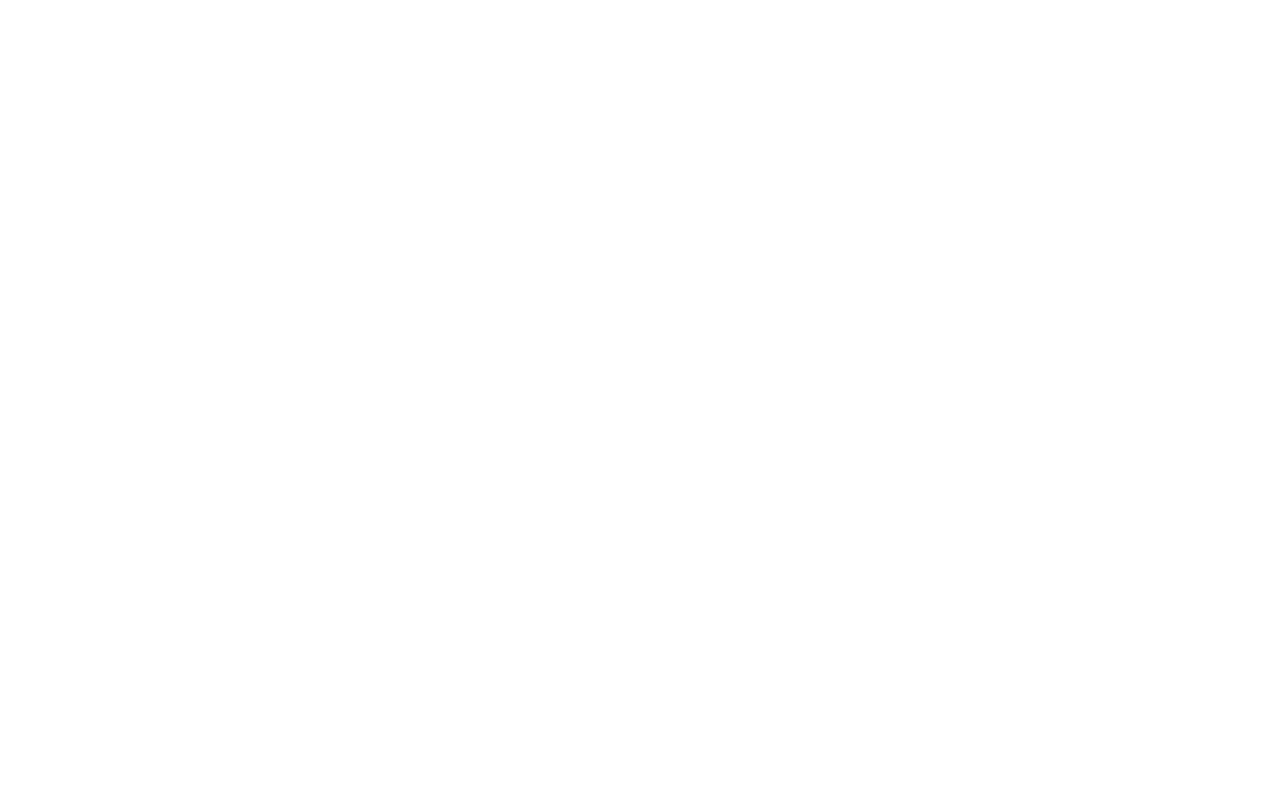
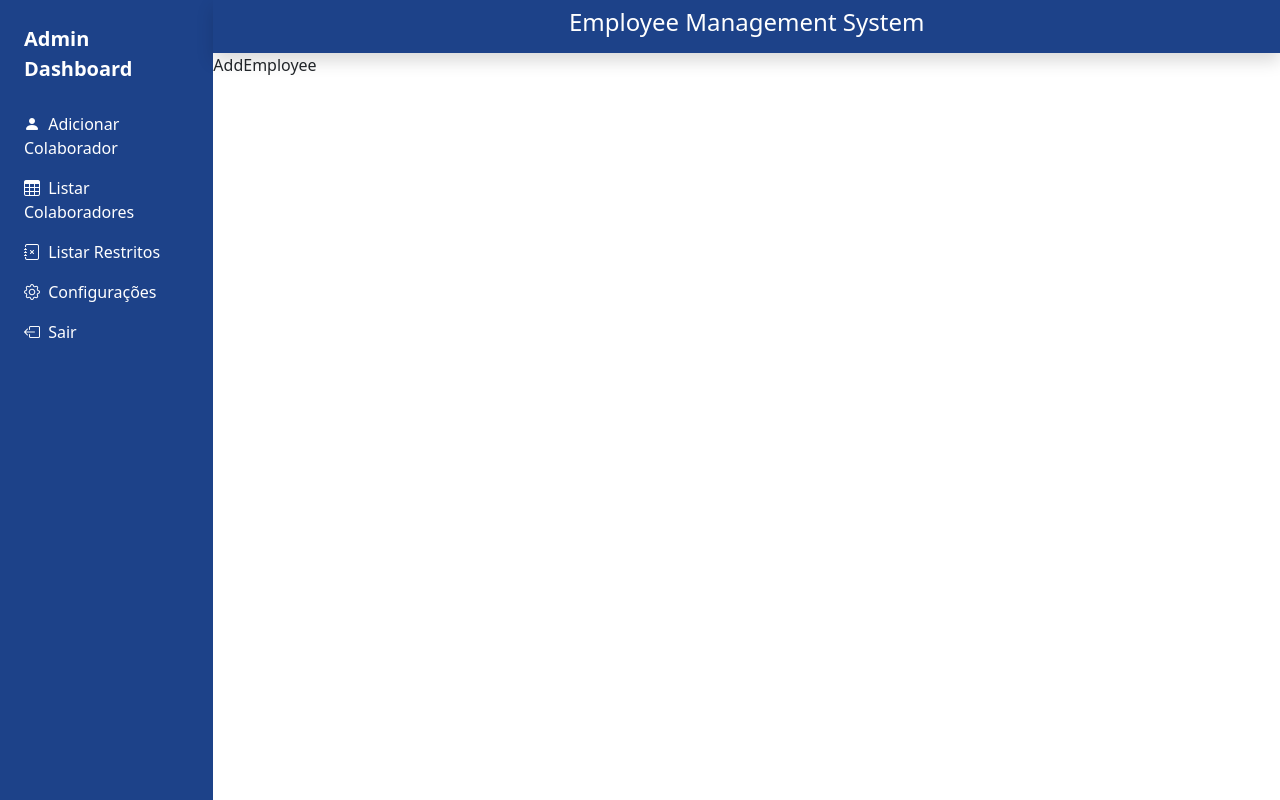
Before and after one commit to Kzagrande/MyEmployee, a React (Vite) app in the folder frontend/: page /dashboard/addemployee in a window 1280 px wide. Before the commit this address had no page. Built offline with nearby package versions, Linux system fonts and the light colour scheme; no server answers.

Commit message:
feat: dev-sidebar

```diff
--- a/frontend/src/App.jsx
+++ b/frontend/src/App.jsx
@@ -3,14 +3,27 @@
 import Login from './components/Login'
 import {BrowserRouter,Routes,Route} from 'react-router-dom'
 import Dashboard from './components/Dashboard'
+import Home from './components/Home'
+import AddEmployee from './components/AddEmployee'
+import ListEmployee from './components/ListEmployee'
+import RestrictEmployee from './components/RestrictEmployee'
+import Settings from './components/Settings'
 
 function App() {
 
   return (
     <BrowserRouter>
     <Routes>
-      <Route path='adminlogin' element={<Login/>}></Route>
-      <Route path='dashboard' element={<Dashboard/>}></Route>
+      <Route path='/adminlogin' element={<Login/>}></Route>
+      <Route path='/dashboard' element={<Dashboard/>}>
+      <Route path='' element={<Home/>}></Route>
+      <Route path='/dashboard/addemployee' element={<AddEmployee/>}></Route>
+      <Route path='/dashboard/listemployee' element={<ListEmployee/>}></Route>
+      <Route path='/dashboard/restrictlist' element={<RestrictEmployee/>}></Route>
+      <Route path='/dashboard/settings' element={<Settings/>}></Route>
+
+      </Route>
+
     </Routes>
     </BrowserRouter>
 
--- /dev/null
+++ b/frontend/src/components/AddEmployee.jsx
@@ -0,0 +1,9 @@
+import React from 'react'
+
+function AddEmployee() {
+  return (
+    <div>AddEmployee</div>
+  )
+}
+
+export default AddEmployee
--- a/frontend/src/components/Dashboard.jsx
+++ b/frontend/src/components/Dashboard.jsx
@@ -1,9 +1,74 @@
-import React from 'react'
+import React, { useEffect } from 'react'
+import 'bootstrap-icons/font/bootstrap-icons.css'
+import { Link, Outlet, useNavigate } from 'react-router-dom'
+import axios from 'axios'
 
 function Dashboard() {
-  return (
-    <div>Dashboard</div>
-  )
+	const navigate = useNavigate()
+	axios.defaults.withCredentials = true;
+	useEffect(()=>{
+		axios.get('http://localhost:8081/dashboard')
+		.then(res => {
+			if(res.data.Status === "Success") {
+				if(res.data.role === "admin") {
+					navigate('/');
+				} else {
+					const id = res.data.id;
+					navigate('/employeedetail/'+id)
+				}
+			} else {
+				navigate('/start')
+			}
+		})
+	}, [])
+
+	const handleLogout = () => {
+		axios.get('http://localhost:8081/logout')
+		.then(res => {
+			navigate('/start')
+		}).catch(err => console.log(err));
+	}
+	return (
+		<div className="container-fluid">
+			<div className="row flex-nowrap">
+				<div className="col-auto col-md-3 col-xl-2 px-sm-2 px-0 " style={{ backgroundColor: '#1d4289' }}>
+					<div className="d-flex flex-column align-items-center align-items-sm-start px-3 pt-2 text-white min-vh-100">
+						<a href="/" className="d-flex align-items-center pb-3 mb-md-1 mt-md-3 me-md-auto text-white text-decoration-none">
+							<span className="fs-5 fw-bolder d-none d-sm-inline">Admin Dashboard</span>
+						</a>
+						<ul className="nav nav-pills flex-column mb-sm-auto mb-0 align-items-center align-items-sm-start " id="menu">
+							<li>
+								<Link to="/dashboard/addemployee" data-bs-toggle="collapse" className="nav-link text-white px-0 align-middle">
+                                <i className="bi bi-person-fill "></i> <span className="ms-1 d-none d-sm-inline">Adicionar Colaborador</span> </Link>
+							</li>
+							<li>
+								<Link to="/dashboard/listemployee" data-bs-toggle="collapse" className="nav-link text-white px-0 align-middle">
+                                <i class="bi bi-table"></i> <span className="ms-1 d-none d-sm-inline">Listar Colaboradores</span> </Link>
+							</li>
+							<li>
+								<Link to="/dashboard/restrictlist" data-bs-toggle="collapse" className="nav-link text-white px-0 align-middle">
+                                <i class="bi bi-journal-x"></i> <span className="ms-1 d-none d-sm-inline">Listar Restritos </span> </Link>
+							</li>
+							<li>
+								<Link to="/dashboard/settings" className="nav-link px-0 align-middle text-white">
+                                <i class="bi bi-gear"></i> <span className="ms-1 d-none d-sm-inline">Configurações</span></Link>
+							</li>
+							<li onClick={handleLogout}>
+								<a href="#" className="nav-link px-0 align-middle text-white">
+                                <i class="bi bi-box-arrow-left"></i> <span className="ms-1 d-none d-sm-inline">Sair</span></a>
+							</li>
+						</ul>
+					</div>
+				</div>
+				<div class="col p-0 m-0">
+					<div className='p-2 d-flex justify-content-center shadow text-white' style={{ backgroundColor: '#1d4289' }}>
+						<h4>Employee Management System</h4>
+					</div>
+					<Outlet />
+				</div>
+			</div>
+		</div>
+	)
 }
 
 export default Dashboard
--- /dev/null
+++ b/frontend/src/components/Home.jsx
@@ -0,0 +1,9 @@
+import React from 'react'
+
+function Home() {
+  return (
+    <div>Home</div>
+  )
+}
+
+export default Home
--- /dev/null
+++ b/frontend/src/components/ListEmployee.jsx
@@ -0,0 +1,9 @@
+import React from 'react'
+
+function ListEmployee() {
+  return (
+    <div>ListEmployee</div>
+  )
+}
+
+export default ListEmployee
--- /dev/null
+++ b/frontend/src/components/RestrictEmployee.jsx
@@ -0,0 +1,9 @@
+import React from 'react'
+
+function RestrictEmployee() {
+  return (
+    <div>RestrictEmployee</div>
+  )
+}
+
+export default RestrictEmployee
--- /dev/null
+++ b/frontend/src/components/Settings.jsx
@@ -0,0 +1,9 @@
+import React from 'react'
+
+function Settings() {
+  return (
+    <div>Settings</div>
+  )
+}
+
+export default Settings
--- a/frontend/src/components/style.css
+++ b/frontend/src/components/style.css
@@ -10,3 +10,7 @@
     background-color: rgba(1, 32, 93, 0.6);
     color: white;
 }
+
+:root {
+    --primary-color: #1d4289;
+  }
```
